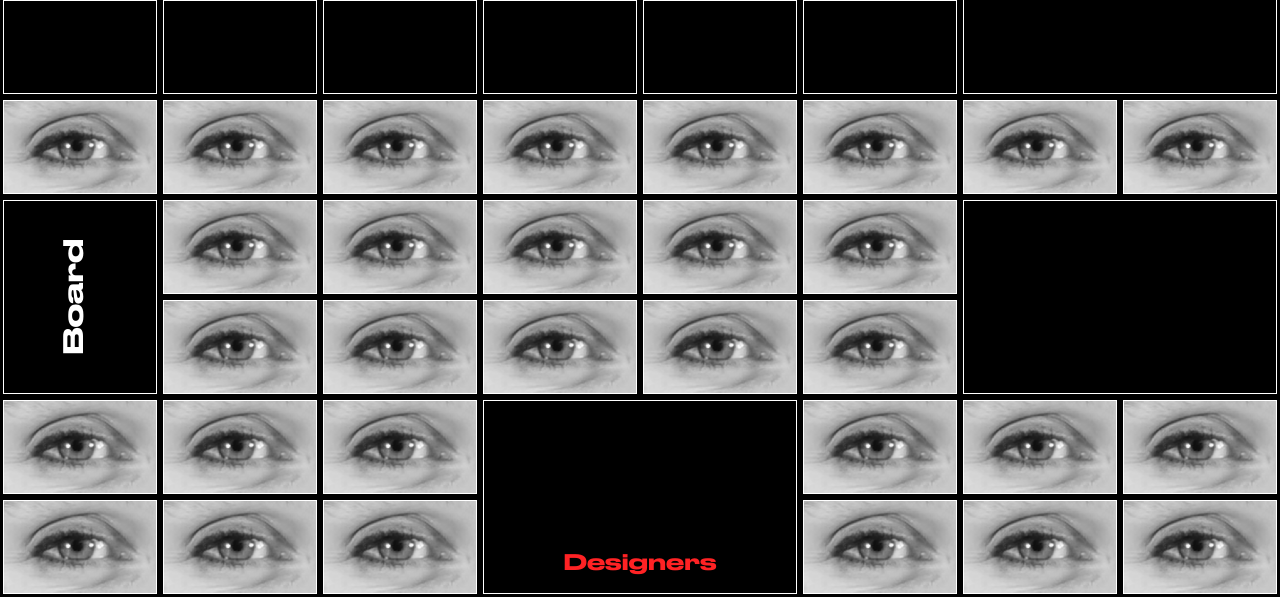
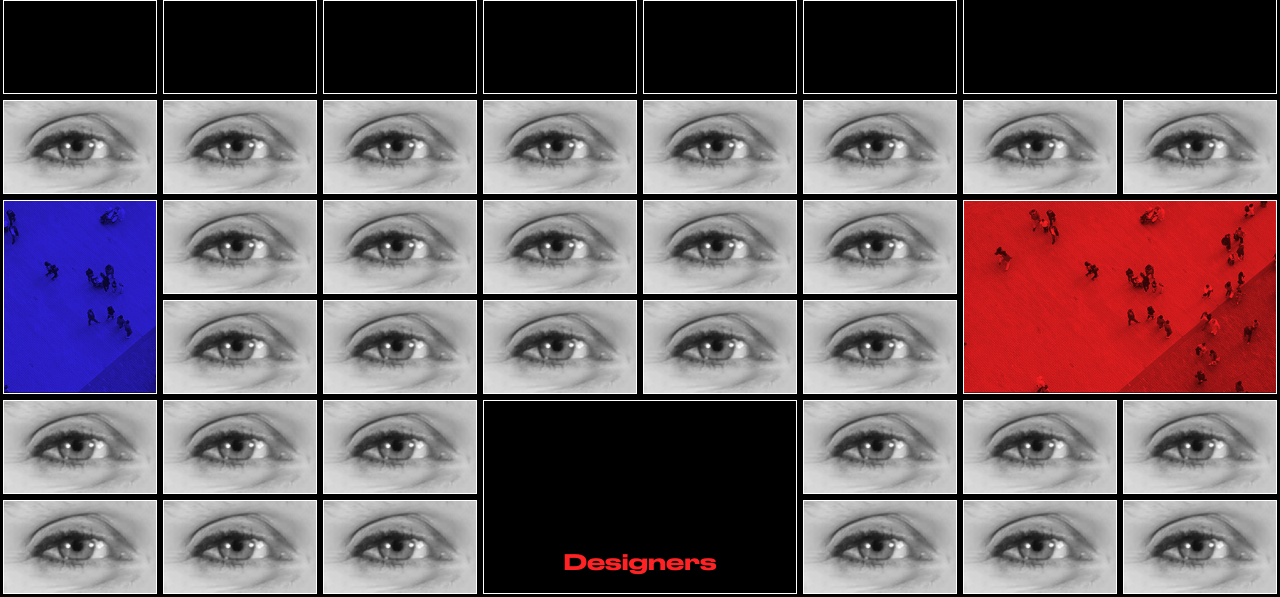
Before and after one commit to lunar-gala/2018-theme-site, a website: page public/people.html in a window 1280 px wide. Shown: the part 203-800 px from the top of the page. Drawn offline with nearby package versions, Linux system fonts and the light colour scheme.

Commit message:
add some images

```diff
--- a/public/js/people.js
+++ b/public/js/people.js
@@ -30,9 +30,20 @@ function populatePeopleContent () {
 		for (var j = 0; j < grid_cols; j++) {
 			if (i == 4 && j == 0) {
 				animateBlock("#" + grid[i][j].id, 1, 0);
-				$("#" + grid[i][j].id + " .inner").append("<p class='board-title'>Board</p>");
+				$("#" + grid[i][j].id + " .inner").css({
+		          	"background-image" : "url('../../images/Humans-Surveillance 1.png')",
+		          	"background-size" : "cover",
+				  	"background-repeat" : "no-repeat",
+				  	"background-position" : "center center"
+		        });
 			} else if (i == 4 && j == 6) {
 				animateBlock("#" + grid[i][j].id, 1, 1);
+				$("#" + grid[i][j].id + " .inner").css({
+		          	"background-image" : "url('../../images/Humans-Surveillance 2.png')",
+		          	"background-size" : "cover",
+				  	"background-repeat" : "no-repeat",
+				  	"background-position" : "center center"
+		        });
 			} else if (i == 6 && j == 3) {
 				animateBlock("#" + grid[i][j].id, 1, 1);
 				$("#" + grid[i][j].id + " .inner").append("<p class='designers-link'>Designers</p>");
--- a/public/people.html
+++ b/public/people.html
@@ -16,5 +16,8 @@
 	<div class="mainGrid">
 
 	</div>
+	<div class="mainGrid2" style="position: relative;">
+
+	</div>
 </body>
 </html>
--- a/public/style/scss/people.scss
+++ b/public/style/scss/people.scss
@@ -36,8 +36,8 @@
 	color: white;
 	position: absolute;
 	z-index: 99999999;
-	width: 300px;
-	height: 300px;
+	width: 380px;
+	height: 380px;
 	background-color: red;
 	top: 0;
 	bottom: 10%;
@@ -50,7 +50,7 @@
 	    color: #FF2224;
 	    font-size: 25px;
 	    position: absolute;
-	    top: 274px;
+	    top: 354px;
 	    width: 300px;
 
 	    p {
```
Also changed, not shown: public/images/Humans-Surveillance 1.png (added), public/images/Humans-Surveillance 2.png (added), public/style/css/people.css.
